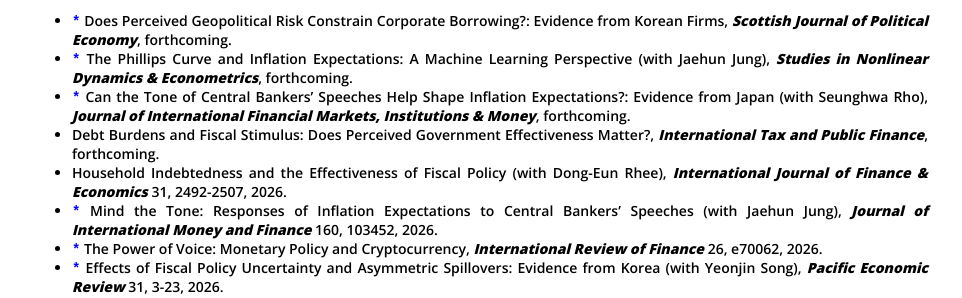
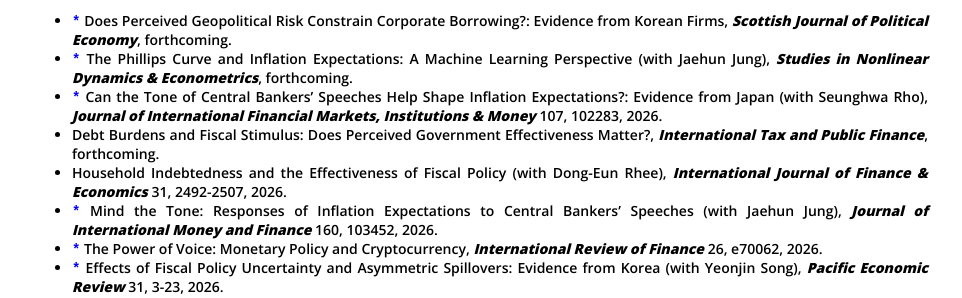
Before and after one commit to dooyeoncho/dooyeoncho.github.io, a Jekyll site: the page built from pages/research.html, in a window 1280 px wide. Shown: the part 247-545 px from the top of the page, without its empty margins (160-1122 px from the left). Built offline with Jekyll 4.4.1, drawn with Linux system fonts in a browser that asks for light colours.

Commit message:
Update research.html

```diff
--- a/pages/research.html
+++ b/pages/research.html
@@ -58,7 +58,7 @@
 		<div><ul>
             <span class="highlight-title"><li><code style="color : blue"><b>*</b></code> Does Perceived Geopolitical Risk Constrain Corporate Borrowing?: Evidence from Korean Firms, <em property="italic"><b>Scottish Journal of Political Economy</b></em>, forthcoming.</li></span>
 			<span class="highlight-title"><li><code style="color : blue"><b>*</b></code> The Phillips Curve and Inflation Expectations: A Machine Learning Perspective (with Jaehun Jung), <em property="italic"><b>Studies in Nonlinear Dynamics & Econometrics</b></em>, forthcoming.</li></span>
-			<span class="highlight-title"><li><code style="color : blue"><b>*</b></code> Can the Tone of Central Bankers’ Speeches Help Shape Inflation Expectations?: Evidence from Japan (with Seunghwa Rho), <em property="italic"><b>Journal of International Financial Markets, Institutions & Money</b></em>, forthcoming.</li></span>
+			<span class="highlight-title"><li><code style="color : blue"><b>*</b></code> Can the Tone of Central Bankers’ Speeches Help Shape Inflation Expectations?: Evidence from Japan (with Seunghwa Rho), <em property="italic"><b>Journal of International Financial Markets, Institutions & Money</b></em> 107, 102283, 2026.</li></span>
 		    <span class="highlight-title"><li>Debt Burdens and Fiscal Stimulus: Does Perceived Government Effectiveness Matter?, <em property="italic"><b> International Tax and Public Finance</b></em>, forthcoming.</li></span>
 			<span class="highlight-title"><li>Household Indebtedness and the Effectiveness of Fiscal Policy (with Dong-Eun Rhee), <em property="italic"><b>International Journal of Finance & Economics</b></em> 31, 2492-2507, 2026.</li></span>
 			<span class="highlight-title"><li><code style="color : blue"><b>*</b></code> Mind the Tone: Responses of Inflation Expectations to Central Bankers’ Speeches (with Jaehun Jung), <em property="italic"><b>Journal of International Money and Finance</b></em> 160, 103452, 2026.</li></span>
```
